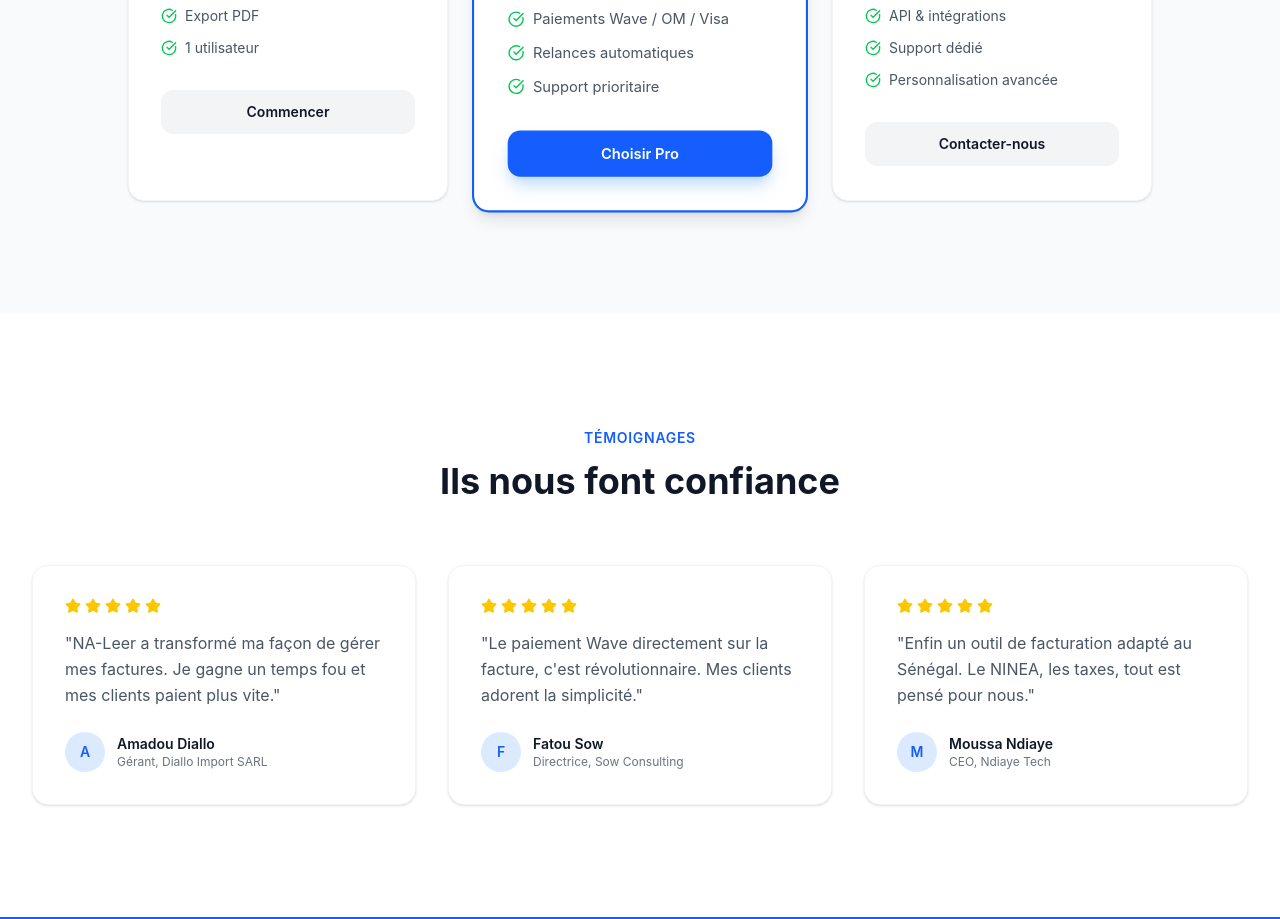
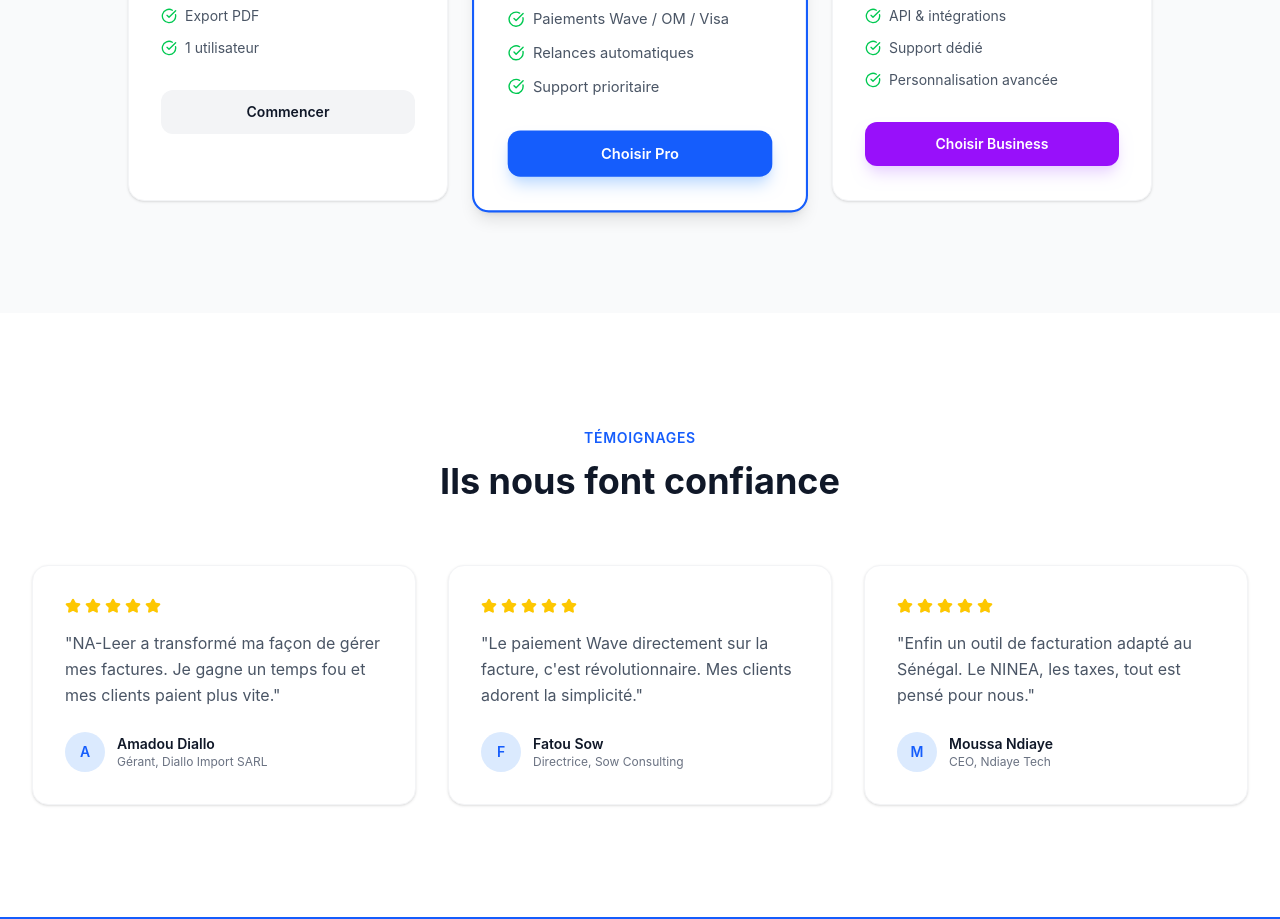
Before and after one commit to Minimum-Tech-Company/Na_Leer, a Next.js app: page / in a window 1280 px wide. Shown: the part 4700-5619 px from the top of the page. Built offline with nearby package versions, Linux system fonts and the light colour scheme.

Commit message:
fix: Business plan directly purchasable from landing page, no more 'Contact us'

```diff
--- a/src/app/(dashboard)/settings/page.tsx
+++ b/src/app/(dashboard)/settings/page.tsx
@@ -557,7 +557,7 @@ export default function SettingsPage() {
             </div>
             {currentPlan.id === 'free' && (
               <Link href="/pricing">
-                <Button className="w-full">Passer au plan Pro</Button>
+                <Button className="w-full">Voir les plans payants</Button>
               </Link>
             )}
             {subscription && (
--- a/src/app/page.tsx
+++ b/src/app/page.tsx
@@ -410,7 +410,7 @@ export default function LandingPage() {
                   </li>
                 ))}
               </ul>
-              <Link href="/register" className="block text-center bg-blue-600 text-white px-4 py-3 rounded-xl text-sm font-semibold hover:bg-blue-700 transition-colors shadow-lg shadow-blue-200">
+              <Link href="/pricing" className="block text-center bg-blue-600 text-white px-4 py-3 rounded-xl text-sm font-semibold hover:bg-blue-700 transition-colors shadow-lg shadow-blue-200">
                 Choisir Pro
               </Link>
             </div>
@@ -432,8 +432,8 @@ export default function LandingPage() {
                   </li>
                 ))}
               </ul>
-              <Link href="/register" className="block text-center bg-gray-100 text-gray-900 px-4 py-3 rounded-xl text-sm font-semibold hover:bg-gray-200 transition-colors">
-                Contacter-nous
+              <Link href="/pricing" className="block text-center bg-purple-600 text-white px-4 py-3 rounded-xl text-sm font-semibold hover:bg-purple-700 transition-colors shadow-lg shadow-purple-200">
+                Choisir Business
               </Link>
             </div>
           </div>
```
